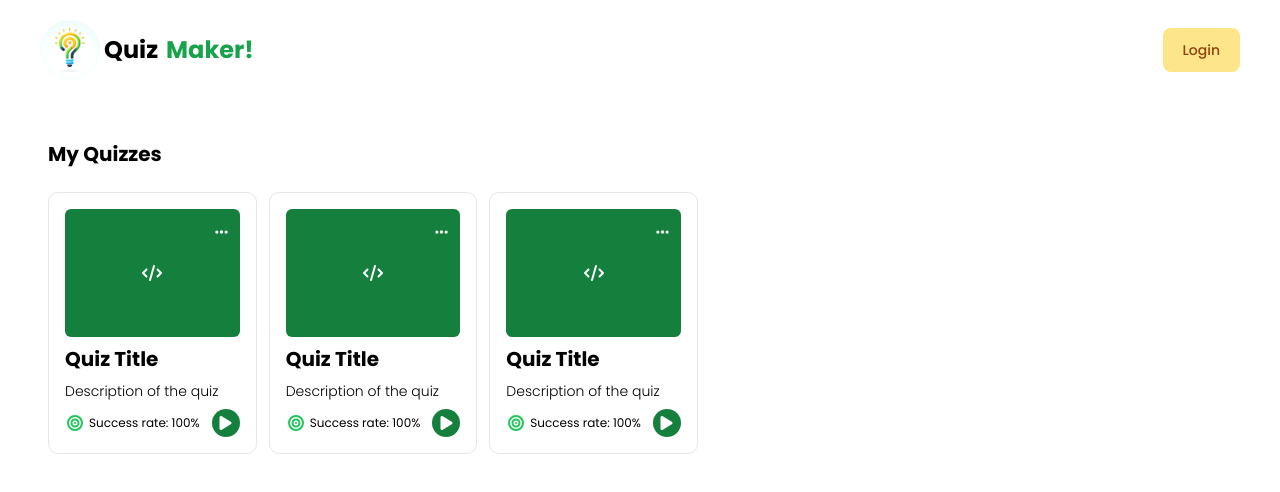
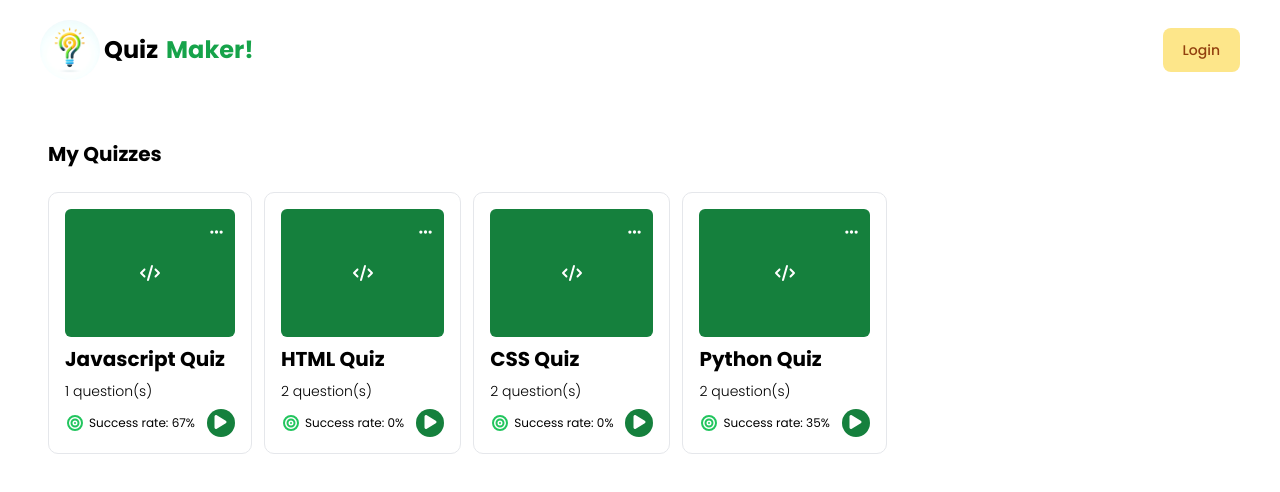
Before and after one commit to darrylestrada97/quiz_maker, a Next.js app: page / in a window 1280 px wide. Shown: the top 492 px of the page. Built offline with nearby package versions, Linux system fonts and the light colour scheme.

Commit message:
Refactor QuizzesArea and QuizCard components, and update data handling

```diff
--- a/app/Components/QuizCard.js
+++ /dev/null
@@ -1,51 +0,0 @@
-import React from 'react';
-import {FontAwesomeIcon} from '@fortawesome/react-fontawesome';
-import Image from "next/image";
-import {faBullseye, faCircleCheck, faCode, faEllipsis, faPlay} from '@fortawesome/free-solid-svg-icons';
-
-
-function QuizCard(props) {
-    return (
-        <div className="rounded-[10px] flex flex-col gap-2 border bg-amber-300 bg-white p-4">
-            <div className="relative bg-green-700 w-full h-32 flex justify-center items-center rounded-md">
-                <div className="absolute cursor-pointer top-3 right-3">
-                    <FontAwesomeIcon
-                        className="text-white"
-                        icon={faEllipsis}
-                        width={13}
-                        height={13}
-                    />
-                </div>
-                <FontAwesomeIcon
-                    icon={faCode}
-                    width={80}
-                    height={80}
-                    className="text-white"
-                />
-            </div>
-            <h3 className="text-xl font-bold">Quiz Title</h3>
-            <p className="text-sm font-light">Description of the quiz</p>
-            <div className="flex gap-3">
-                <div className="flex gap-1 items-center">
-                   {/**Icon for success rate*/}
-                    <FontAwesomeIcon
-                        icon={faBullseye}
-                        width={20}
-                        height={20}
-                        className="text-green-500"
-                    />
-                    <span className={"text-[12px]"}>Success rate: 100%</span>
-                </div>
-                <div className={"rounded-full w-7 h-7 bg-green-700 flex justify-center items-center cursor-pointer"}>
-                    <FontAwesomeIcon
-                        icon={faPlay}
-                        className={"text-white"}
-                        width={15}
-                        height={15}
-                    />
-                </div>
-            </div>
-        </div>);
-}
-
-export default QuizCard;
--- /dev/null
+++ b/app/Components/QuizCard.tsx
@@ -0,0 +1,92 @@
+"use client";
+import React from "react";
+import { FontAwesomeIcon } from "@fortawesome/react-fontawesome";
+import Image from "next/image";
+import Link from "next/link";
+import {
+  faBullseye,
+  faCircleCheck,
+  faCode,
+  faEllipsis,
+  faPlay,
+} from "@fortawesome/free-solid-svg-icons";
+import { Quiz } from "../Types";
+import useGlobalContextProvider from "../ContextApi";
+
+function successRate(quiz: Quiz) {
+  let correctQuestions = 0;
+  let totalAttempts = 0;
+
+  quiz.quizQuestions.forEach((question) => {
+    correctQuestions += question.statistics.correctAttempts;
+    totalAttempts += question.statistics.totalAttempts;
+  });
+
+  //round number to 2 decimal places
+
+  let successRate = ((correctQuestions / totalAttempts) * 100).toFixed(0);
+  return successRate === "NaN" ? 0 : successRate;
+}
+
+function QuizCard({ quiz }: any) {
+  const { quizToStartObject } = useGlobalContextProvider();
+  const { setSelectQuizToStart } = quizToStartObject;
+  const { title, quizQuestions, icon } = quiz;
+  const totalQuestions = quizQuestions.length;
+  const globalSuccessRate = successRate(quiz);
+  return (
+    <div className="rounded-[10px] flex flex-col gap-2 border bg-amber-300 bg-white p-4">
+      <div className="relative bg-green-700 w-full h-32 flex justify-center items-center rounded-md">
+        <div className="absolute cursor-pointer top-3 right-3">
+          <FontAwesomeIcon
+            className="text-white"
+            icon={faEllipsis}
+            width={13}
+            height={13}
+          />
+        </div>
+        <FontAwesomeIcon
+          icon={faCode}
+          width={80}
+          height={80}
+          className="text-white"
+        />
+      </div>
+      <h3 className="text-xl font-bold"> {title} </h3>
+      <p className="text-sm font-light">{totalQuestions} question(s)</p>
+      <div className="flex gap-3">
+        <div className="flex gap-1 items-center">
+          {/**Icon for success rate*/}
+          <FontAwesomeIcon
+            icon={faBullseye}
+            width={20}
+            height={20}
+            className="text-green-500"
+          />
+          <span className={"text-[12px]"}>
+            Success rate: {globalSuccessRate}%
+          </span>
+        </div>
+        <div
+          onClick={() => {
+            setSelectQuizToStart(quiz);
+          }}
+          className={
+            "rounded-full w-7 h-7 bg-green-700 flex justify-center items-center cursor-pointer"
+          }
+        >
+          <Link href="/play-quiz">
+            <FontAwesomeIcon
+              icon={faPlay}
+              className={"text-white"}
+              width={15}
+              height={15}
+            />
+          </Link>
+        </div>
+      </div>
+    </div>
+  );
+}
+
+export default QuizCard;
--- a/app/Components/QuizzesArea.js
+++ b/app/Components/QuizzesArea.js
@@ -1,22 +1,27 @@
+"use client";
 import React from "react";
 import QuizCard from "./QuizCard";
 import PlaceHolder from "@/app/Components/PlaceHolder";
+import useGlobalContextProvider from "../ContextApi";
 
-
-function QuizzesArea(props){
-    const allQuizzes =[1];
+function QuizzesArea(props) {
+  const { allQuizzes } = useGlobalContextProvider();
   return (
     <div className="poppins mx-12 mt-10 ">
-            {allQuizzes.length === 0 ? (<PlaceHolder></PlaceHolder>) : (
+      {allQuizzes.length === 0 ? (
+        <PlaceHolder></PlaceHolder>
+      ) : (
         <div>
           <h2 className="text-xl font-bold"> My Quizzes</h2>
           <div className={"mt-6 flex gap-3 flex-wrap"}>
-                    <QuizCard/>
-                    <QuizCard/>
-                    <QuizCard/>
+            {allQuizzes.map((quiz, index) => (
+              <QuizCard key={index} quiz={quiz} />
+            ))}
           </div>
-                </div>)}
-        </div>);
+        </div>
+      )}
+    </div>
+  );
 }
 
 export default QuizzesArea;
--- a/app/play-quiz/[id]/page.jsx
+++ b/app/play-quiz/page.jsx
@@ -1,26 +1,56 @@
 "use client";
 import { faCode, faStopwatch } from "@fortawesome/free-solid-svg-icons";
 import { FontAwesomeIcon } from "@fortawesome/react-fontawesome";
-import React from "react";
+import React, { use, useEffect, useState } from "react";
 import useGlobalContextProvider from "@/app/ContextApi";
+import { useRouter } from "next/navigation";
+import Image from "next/image";
 
 function Page(props) {
+    const router = useRouter();
+    const { allQuizzes, quizToStartObject } = useGlobalContextProvider();
+    const { selectQuizToStart } = quizToStartObject;
+    const [timer, setTimer] = useState(5);
+    useEffect(() => {
+        if (timer > 0 && selectQuizToStart === null) {
+            const timerId = setTimeout(() => {
+                setTimer((prevTimer) => prevTimer - 1);
+            }, 1000);
 
-    const { allQuizzes } = useGlobalContextProvider();
-    console.log(allQuizzes);
+            return () => clearTimeout(timerId);
+        } else if (timer === 0) {
+            router.push("/");
+        }
+    }, [timer, selectQuizToStart, router]);
     return (
+
         <div className="poppins flex flex-col px-24 mt-[35px]">
-            <QuizStartHeader />
-            <div className={"mt-10 flex items-center justify-center"}>
-                <QuizStartQuestions />
-            </div>
+            {selectQuizToStart === null ? (
+                <div className="h-svh flex flex-col gap-2 items-center justify-center">
+                    <Image src={"/img/placeholder.png"} alt={"404"} width={180} height={180} />
+                    <h2 className="text-xl font-bold">
+                        Please select a quiz to start
+                    </h2>
+                    <span className="font-light">
+                        You will be redirected to the home page in {timer} seconds
+                    </span>
+                </div>
+            ) : (
+                <>
+                    <QuizStartHeader quiz={selectQuizToStart} />
+                    <div className={"mt-10 flex items-center justify-center"}>
+                        <QuizStartQuestions />
+                    </div>
+                </>
+            )}
         </div>
     )
 }
 
 export default Page;
 
-function QuizStartHeader() {
+function QuizStartHeader({ quiz }) {
+    console.log(quiz.quizQuestions.length);
     return (<div className={"flex justify-between"}>
         <div className={"flex gap-1 justify-center "}>
             <div className={"bg-green-700 w-12 h-12 flex items-center justify-center p-2 rounded-md m-2"}>
@@ -32,8 +62,8 @@ function QuizStartHeader() {
                 />
             </div>
             <div className={"flex flex-col gap-0.5 p-1"}>
-                <h2 className={"font-bold text-xl text-green-800"}>Javascript Quiz</h2>
-                <p className={"text-green-700"}>10 Questions</p>
+                <h2 className={"font-bold text-xl text-green-800"}>{quiz.title}</h2>
+                <p className={"text-green-700"}>{quiz.quizQuestions.length} Questions</p>
             </div>
         </div>
         <div className={"flex gap-2 items-center"}>
@@ -74,7 +104,7 @@ function QuizStartQuestions() {
                 </div>
             </div>
             <div className={"flex justify-end mt-7 "}>
-                <buttom className={"p-2 px-5 text-[15px] text-white rounded-md bg-green-700 mr-[70px]"}>Submit</buttom>
+                <button className={"p-2 px-5 text-[15px] text-white rounded-md bg-green-700 mr-[70px]"}>Submit</button>
                 {/*<button className={"bg-green-700 text-white p-3 rounded-md"}>submit</button>*/}
             </div>
         </div>
```
Lines whose indentation alone changed are shown as unchanged.
